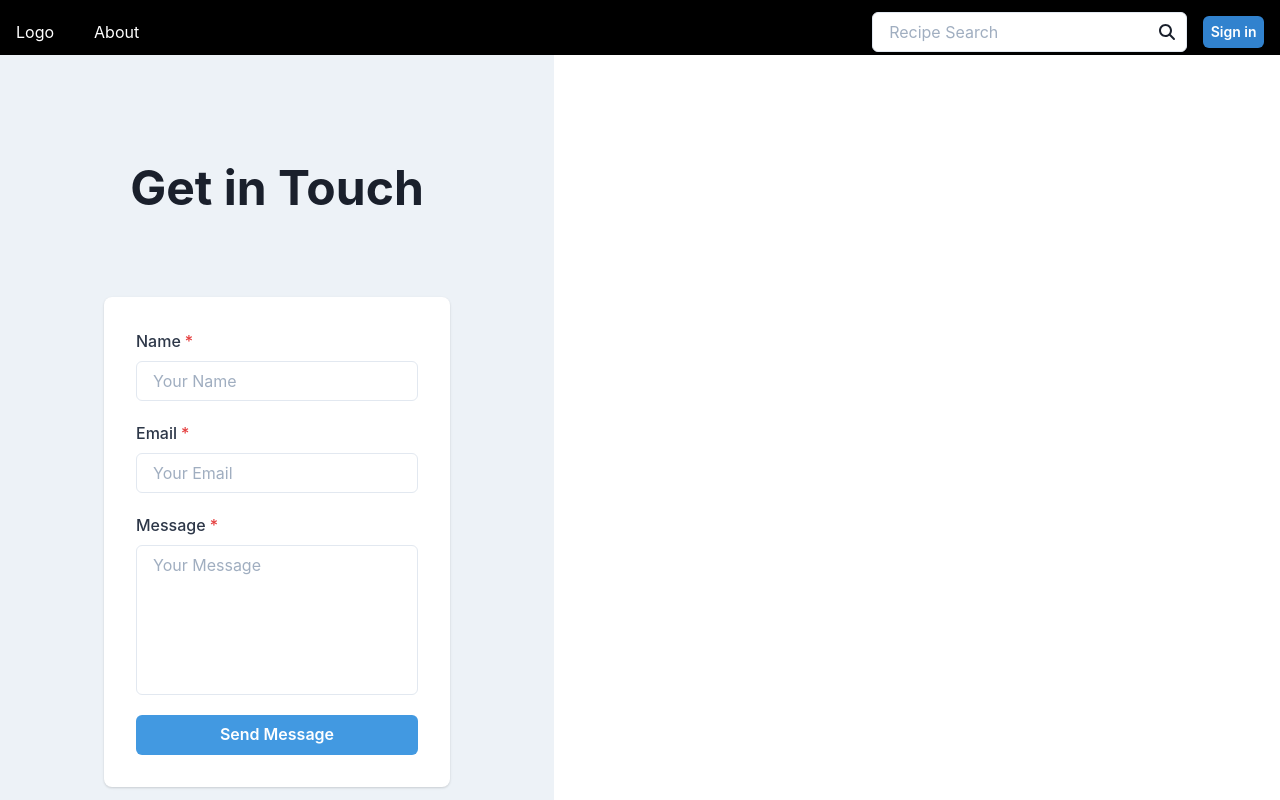
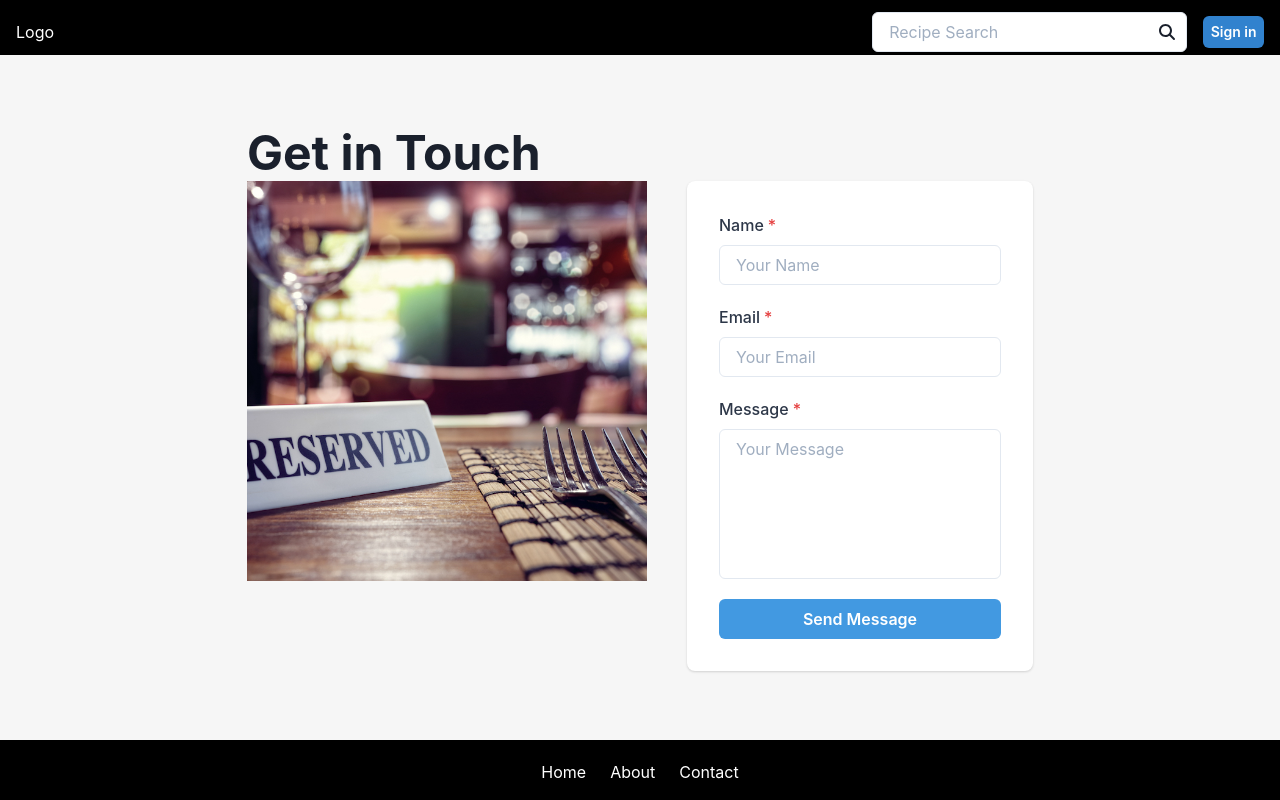
Before and after one commit to ksjefferies/Food-for-Thought, a React (Create React App) app: page /contact in a window 1280 px wide. Shown: the top 800 px of the page. Built offline with nearby package versions, Linux system fonts and the light colour scheme.

Commit message:
misc style changes

```diff
--- a/src/component/pageContainer/PageContainer.jsx
+++ b/src/component/pageContainer/PageContainer.jsx
@@ -11,6 +11,7 @@ export default function PageContainer({ children }) {
             <Header />
             <Box
             display={"flex"}
+            bg={'#f6f6f6'}
                 flex={1}
                 flexGrow={1}
                 marginTop={"55"}
--- a/src/component/pageContainer/header/Header.jsx
+++ b/src/component/pageContainer/header/Header.jsx
@@ -21,10 +21,7 @@ import {
 } from '@chakra-ui/react';
 
 const Links = [
-    {
-        text: 'About',
-        href: "/about"
-    },
+
 ];
 
 const AuthLinks = [
--- a/src/component/recipeCard/RecipeCard.jsx
+++ b/src/component/recipeCard/RecipeCard.jsx
@@ -18,7 +18,7 @@ export const RecipeCard = ({ label, image, dietLabels, uri }) => {
                 flexDirection="column"
                 flexGrow={1}
                 h={"full"}
-                bg={'#E2F0FF'}
+                bg={'white'}
                 boxShadow={'2xl'}
                 rounded={'md'}
                 px={3}
--- a/src/pages/About.jsx
+++ b/src/pages/About.jsx
@@ -8,7 +8,7 @@ export function About() {
         <PageContainer>
 
             <Stack
-                bg={'#F1F3F0'}
+                bg={'#f6f6f6'}
                 py={16}
                 px={8}
                 spacing={{ base: 8, md: 10 }}
--- a/src/pages/Contact.jsx
+++ b/src/pages/Contact.jsx
@@ -12,23 +12,28 @@ import {
     Textarea,
     useColorModeValue,
     VStack,
+    Image
 } from '@chakra-ui/react';
+import image from '../assets/images/image.jpeg'
 
 export function Contact() {
     return (
         <PageContainer>
 
             <Flex
-                bg={useColorModeValue('gray.100', 'gray.900')}
+                flex={1}
+
                 align="center"
                 justify="center"
-                id="contact">
+                id="contact"
+
+                wrap="no-wrap"
+                margin={10}
+            // px={8}
+            >
                 <Box
                     borderRadius="lg"
-                    m={{ base: 5, md: 16, lg: 10 }}
-                    p={{ base: 5, lg: 16 }}>
-                    <Box>
-                        <VStack spacing={{ base: 4, md: 8, lg: 20 }}>
+                >
                     <Heading
                         fontSize={{
                             base: '4xl',
@@ -36,6 +41,13 @@ export function Contact() {
                         }}>
                         Get in Touch
                     </Heading>
+
+                    <Flex gap={10} align={{ base: "center", md: "flex-start" }} direction={{ base: "column-reverse", md: "row" }}>
+                        <Image
+                            boxSize='400px'
+                            objectFit='cover'
+                            src={image} />
+                        <VStack spacing={{ base: 4, }}>
 
                             <Box
                                 bg={useColorModeValue('white', 'gray.700')}
@@ -91,7 +103,7 @@ export function Contact() {
                             </Box>
 
                         </VStack>
-                    </Box>
+                    </Flex>
                 </Box>
             </Flex>
         </PageContainer>
--- a/src/pages/Landing.jsx
+++ b/src/pages/Landing.jsx
@@ -28,11 +28,11 @@ export function Landing({ title,
                 }
                 direction={{ base: "column-reverse", md: "row" }}
                 wrap="no-wrap"
-
-
+                minH="50vh"
+                margin={10}
                 px={8}
-            // mb={16}
-            // {...rest}
+                // mb={16}
+                // {...rest}
             >
                 <Stack
                     spacing={4}
@@ -46,7 +46,7 @@ export function Landing({ title,
                         color="primary.800"
                         textAlign={["center", "center", "left", "left"]}
                     >
-                        <Text as='i'>"{title}"</Text>
+                       <Text as='i'>"{title}"</Text>
                     </Heading>
 
                     <Heading
--- a/src/pages/Recipe.jsx
+++ b/src/pages/Recipe.jsx
@@ -104,8 +104,9 @@ export function Recipe() {
                     </AccordionItem>
                 </Accordion>
             </Flex>
-            <Skeleton flex={1} isLoaded={isSuccess}>
-            <SimpleGrid minChildWidth='240px' spacing='20px' margin='8'>
+
+            <Skeleton flex={1} mx={8} isLoaded={isSuccess}>
+            <SimpleGrid minChildWidth='240px' spacing='20px'>
                 {data?.hits.map(hit => (<RecipeCard {...hit.recipe} />))}
             </SimpleGrid>
             </Skeleton>
--- a/src/pages/RecipeIdv.jsx
+++ b/src/pages/RecipeIdv.jsx
@@ -112,8 +112,11 @@ export function RecipeIdv() {
       >
 
         <SimpleGrid
+        borderRadius={'10'}
+        boxShadow={'2xl'}
+
           maxW={800}
-          bg={'#E2F0FF'}
+          bg={'white'}
           rows={{ base: 1, lg: 2 }}
           spacing={{ base: 8, md: 10 }}
           p={'5'}
@@ -258,8 +261,10 @@ export function RecipeIdv() {
               }
             </Box>
           </Stack>
+          <Flex direction={"row"} justifyContent={"flex-end"}>
+          {edamame?.data && <Link color="blue.500" isExternal href={edamame?.data?.recipe?.url} target="_blank" >Source Link</Link>}
+          </Flex>
 
-          {edamame?.data && <Link justifySelf={"flex-end"} color="blue.500" isExternal href={edamame?.data?.recipe?.url} target="_blank" >Source Link</Link>}
           </Skeleton>
         </SimpleGrid>
 
```
Also changed, not shown: src/assets/images/image.jpeg (added), src/pages/test.js (added). Lines whose indentation alone changed are shown as unchanged.
